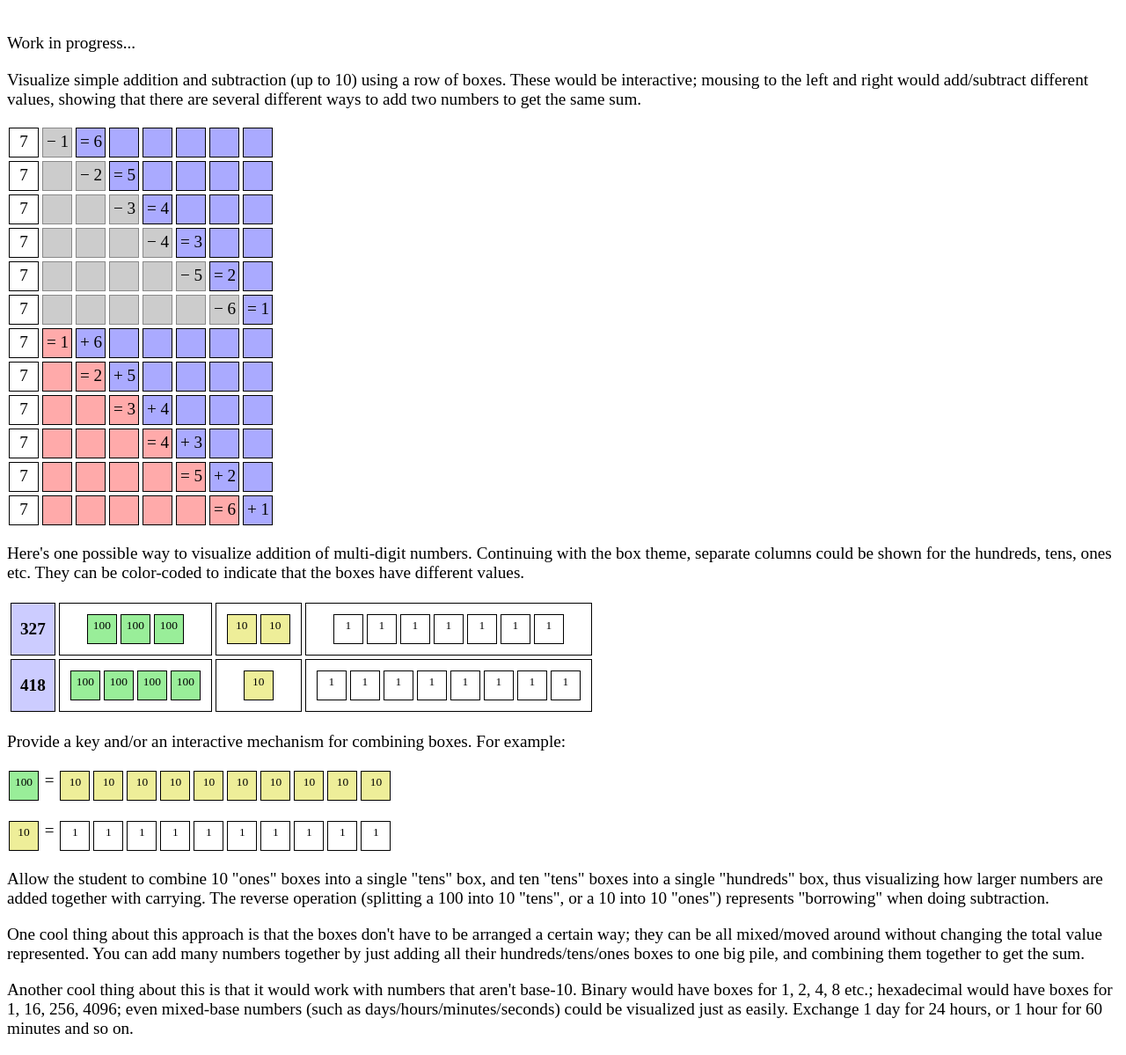
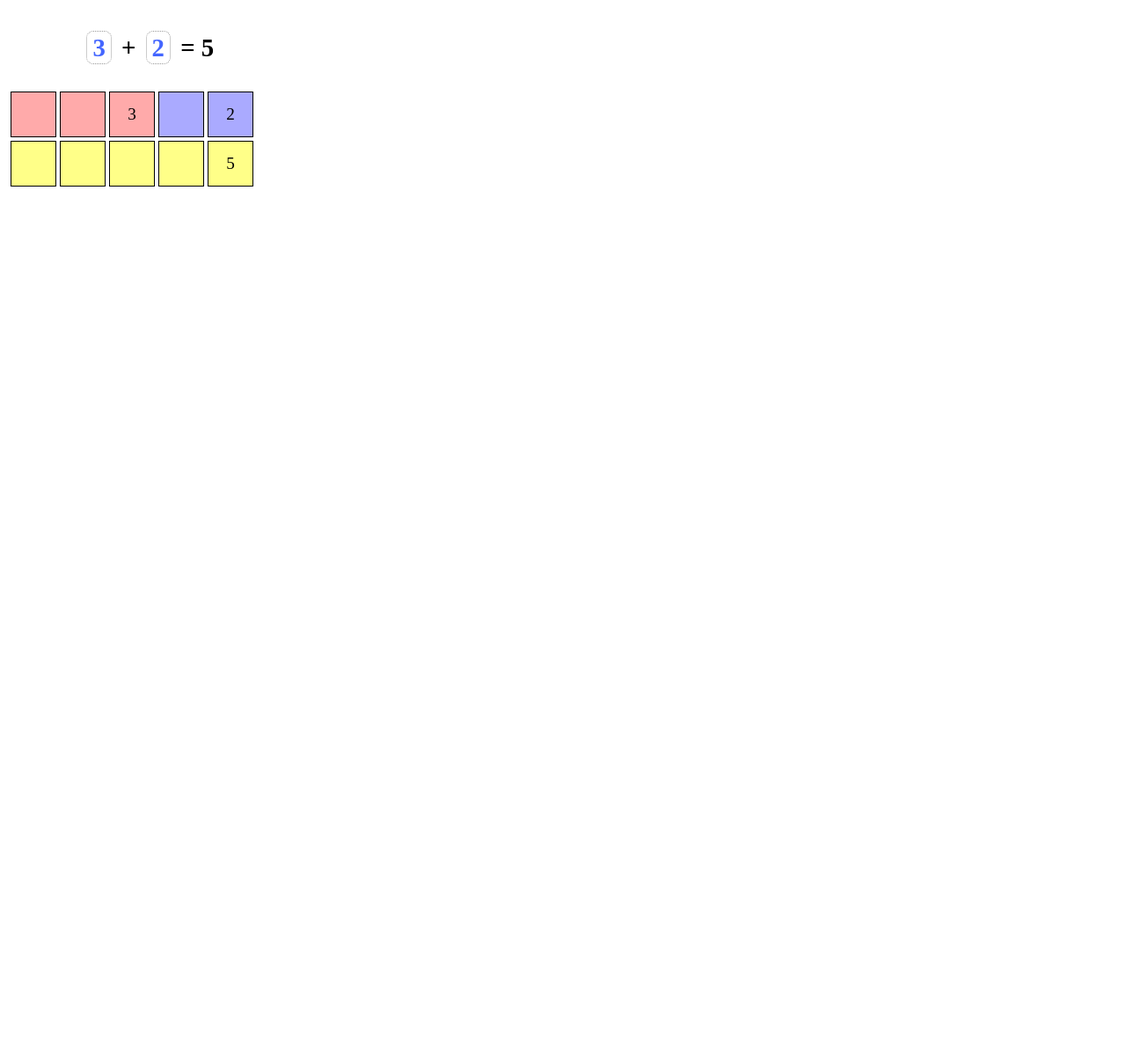
Before and after one commit to wapcaplet/matheye, a Flask app: page /add in a window 1280 px wide. Shown: the part 31-1230 px from the top of the page at 88% size. After the commit the page ends 243 px from the top, so only its background shows below. Run offline with Flask 2, Linux system fonts and the light colour scheme; some libraries are stand-ins or nearby versions.

Commit message:
Basic addition working, style tweaks

```diff
--- a/static/css/screen.css
+++ b/static/css/screen.css
@@ -160,3 +160,38 @@ table.squares td {
 table.squares td {
   background: #ff8;
 }
+
+table.squares td.a {
+  background: #faa;
+}
+table.squares td.b {
+  background: #aaf;
+}
+table.squares td.zero {
+  background: transparent;
+  border: 1px solid transparent;;
+}
+
+
+ul.icons {
+  list-style: none;
+  padding: 0;
+}
+ul.icons li {
+  float: left;
+}
+ul.icons li a {
+  font-size: 3em;
+  font-weight: bold;
+  border: 1px solid grey;
+  border-radius: 12px;
+  -moz-border-radius: 12px;
+  -webkit-border-radius: 12px;
+  text-decoration: none;
+  padding: 4px 10px;
+  margin: 6px;
+  vertical-align: bottom;
+}
+ul.icons li a:hover {
+  box-shadow: 0 0 6px 6px #99f;
+}
--- a/static/js/addition.js
+++ b/static/js/addition.js
@@ -54,8 +54,25 @@ function show_sum(add_or_subtract, sum, term) {
 }
 
 // Show a visualization of addition
-function show_addition(sum, term) {
+function show_addition_old(sum, term) {
   return show_sum('add', sum, term);
+}
+
+// Show a visualization of a + b
+function show_addition(a, b) {
+  // TODO: Kinda messy... clean this up
+  var sum = a + b;
+  var table = elem('table').addClass('squares');
+  var tr = elem('tr');
+  if (a > 0) { append_cells(tr, a, '', a, 'a'); }
+  else       { tr.append(elem('td').addClass('zero').html('0')); }
+  if (b > 0) { append_cells(tr, b, '', b, 'b'); }
+  else       { tr.append(elem('td').addClass('zero').html('0')); }
+  table.append(tr);
+  sum_tr = elem('tr');
+  append_cells(sum_tr, sum, '', sum);
+  table.append(sum_tr);
+  return table;
 }
 
 // Show a visualization of subtraction
--- a/static/js/matheye.js
+++ b/static/js/matheye.js
@@ -51,13 +51,14 @@ function equals_box() {
 
 // Append `count` cells to a table row `tr`. Optionally set the content of the
 // first and/or last cells
-function append_cells(tr, count, first_content, last_content) {
+function append_cells(tr, count, first_content, last_content, cls) {
   if (!first_content) { first_content = ''; }
   if (!last_content) { last_content = ''; }
+  if (!cls) { cls = ''; }
 
   for (var c = 1; c <= count; c++) {
-    var td = elem('td');
-    if (c == 1)     { td.html(first_content); }
+    var td = elem('td').addClass(cls);
+    if (c == 1 && first_content)     { td.html(first_content); }
     else if (c == count) { td.html(last_content); }
     tr.append(td);
   }
--- a/templates/addition.html
+++ b/templates/addition.html
@@ -2,70 +2,36 @@
 {% block title %}Add{% endblock %}
 
 {% block content %}
-  <p>Work in progress...</p>
-  <p>Visualize simple addition and subtraction (up to 10) using a row of boxes.
-  These would be interactive; mousing to the left and right would add/subtract
-  different values, showing that there are several different ways to add two
-  numbers to get the same sum.
-  <div id="addition"></div>
-
-  <p>Here's one possible way to visualize addition of multi-digit numbers. Continuing
-  with the box theme, separate columns could be shown for the hundreds, tens, ones etc.
-  They can be color-coded to indicate that the boxes have different values.
-  </p>
-  <div id="box_addition"></div>
-  <p>Provide a key and/or an interactive mechanism for combining boxes. For example:
-  </p>
-  <div id="box_key"></div>
-  <p>Allow the student to combine 10 "ones" boxes into a single "tens" box, and
-  ten "tens" boxes into a single "hundreds" box, thus visualizing how larger
-  numbers are added together with carrying. The reverse operation (splitting a
-  100 into 10 "tens", or a 10 into 10 "ones") represents "borrowing" when
-  doing subtraction.
-  </p>
-  <p>One cool thing about this approach is that the boxes don't have to be
-  arranged a certain way; they can be all mixed/moved around without changing
-  the total value represented. You can add many numbers together by just adding
-  all their hundreds/tens/ones boxes to one big pile, and combining them
-  together to get the sum.
-  </p>
-  <p>Another cool thing about this is that it would work with numbers that
-  aren't base-10. Binary would have boxes for 1, 2, 4, 8 etc.; hexadecimal
-  would have boxes for 1, 16, 256, 4096; even mixed-base numbers (such as
-  days/hours/minutes/seconds) could be visualized just as easily. Exchange 1
-  day for 24 hours, or 1 hour for 60 minutes and so on.
-  </p>
+  <div id="addition" class="equation">
+    <span id="a"></span> + <span id="b"></span> = <span data-var="sum"></span>
+  </div>
+  <div id="show_addition"></div>
 
   <script src="{{ url_for('static', filename='js/addition.js') }}"></script>
   <script>
+    function setup_variables() {
+      make_variable('a', 1, 20, 1);
+      make_variable('b', 0, 20, 1);
+    }
+    function setUpTangle() {
+      setup_variables();
+
+      var element = document.getElementById("addition");
+      var tangle = new Tangle(element, {
+        initialize: function() {
+          this.a = 3;
+          this.b = 2;
+          this.sum = this.a + this.b;
+        },
+        update: function() {
+          this.sum = this.a + this.b;
+          $('#show_addition').html(show_addition(this.a, this.b));
+        }
+      });
+    }
     $(document).ready(function() {
-      $('#addition').append(show_subtraction(7, 1));
-      $('#addition').append(show_subtraction(7, 2));
-      $('#addition').append(show_subtraction(7, 3));
-      $('#addition').append(show_subtraction(7, 4));
-      $('#addition').append(show_subtraction(7, 5));
-      $('#addition').append(show_subtraction(7, 6));
-
-      $('#addition').append(show_addition(7, 1));
-      $('#addition').append(show_addition(7, 2));
-      $('#addition').append(show_addition(7, 3));
-      $('#addition').append(show_addition(7, 4));
-      $('#addition').append(show_addition(7, 5));
-      $('#addition').append(show_addition(7, 6));
-
-      $('#box_addition').append(box_addition(327, 418));
-
-      var hundreds_to_tens = elem('p');
-      hundreds_to_tens.append(box('100', 'hundreds'));
-      hundreds_to_tens.append(" = ");
-      hundreds_to_tens.append(boxes(10, '10', 'tens'));
-      $('#box_key').append(hundreds_to_tens);
-
-      var tens_to_ones = elem('p');
-      tens_to_ones.append(box('10', 'tens'));
-      tens_to_ones.append(" = ");
-      tens_to_ones.append(boxes(10, '1', 'ones'));
-      $('#box_key').append(tens_to_ones);
+      setUpTangle();
     });
   </script>
+
 {% endblock %}
```
Also changed, not shown: templates/addition_ideas.html (added, +50 -0 lines), templates/index.html (+8 -4 lines).
